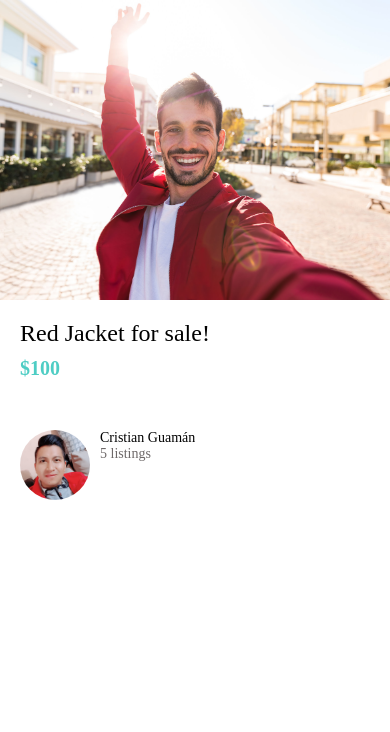
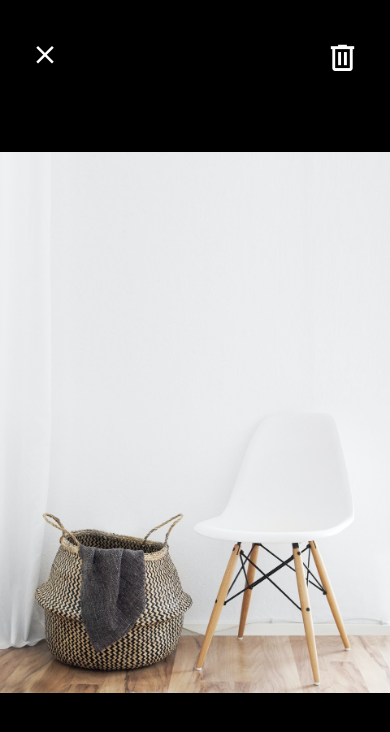
Before and after one commit to cristianeto/donewithit, a React Native app: screen / in a window 390 px wide. Shown: the top 732 px of the page. Built offline with nearby package versions, Linux system fonts and the light colour scheme.

Commit message:
4. Styling 16. Improving the View Image Screen

```diff
--- a/App.js
+++ b/App.js
@@ -1,26 +1,10 @@
 import { StatusBar } from 'expo-status-bar';
 import React from 'react';
-import { StyleSheet, View } from 'react-native';
-import WelcomeScreen from './app/screens/WelcomeScreen';
+import { View } from 'react-native';
 import ViewImageScreen from './app/screens/ViewImageScreen';
-import { MaterialCommunityIcons } from '@expo/vector-icons'
-import ListingDetailsScreen from './app/screens/ListingDetailsScreen';
 
 export default function App() {
   return (
-    <View style={{
-
-    }}>
-      <ListingDetailsScreen />
-    </View>
+    <ViewImageScreen />
   );
 }
-
-const styles = StyleSheet.create({
-  container: {
-    flex: 1,
-    backgroundColor: '#fff',
-    alignItems: 'center',
-    justifyContent: 'center',
-  },
-});
--- a/app/screens/ViewImageScreen.js
+++ b/app/screens/ViewImageScreen.js
@@ -1,23 +1,28 @@
 import React from 'react';
 import { Image, StyleSheet, View } from 'react-native';
+import { MaterialCommunityIcons } from "@expo/vector-icons";
 
 import colors from '../config/colors';
 
 function ViewImageScreen(props) {
   return (
     <View style={styles.container}>
-      <View style={styles.closeIcon}></View>
-      <View style={styles.deleteIcon}></View>
-      <Image resizeMode='contain' style={styles.image} source={require('../assets/chair.jpg')} />
+      <View style={styles.closeIcon}>
+        <MaterialCommunityIcons name="close" size={30} color={colors.white} />
+      </View>
+      <View style={styles.deleteIcon}>
+        <MaterialCommunityIcons name="trash-can-outline" size={35} color={colors.white} />
+      </View>
+      <Image
+        resizeMode='contain'
+        style={styles.image}
+        source={require('../assets/chair.jpg')} />
     </View>
   );
 }
 
 const styles = StyleSheet.create({
   closeIcon: {
-    width: 50,
-    height: 50,
-    backgroundColor: colors.primary,
     position: 'absolute',
     top: 40,
     left: 30,
@@ -27,9 +32,6 @@
     flex: 1,
   },
   deleteIcon: {
-    width: 50,
-    height: 50,
-    backgroundColor: colors.secondary,
     position: 'absolute',
     top: 40,
     right: 30,
```
